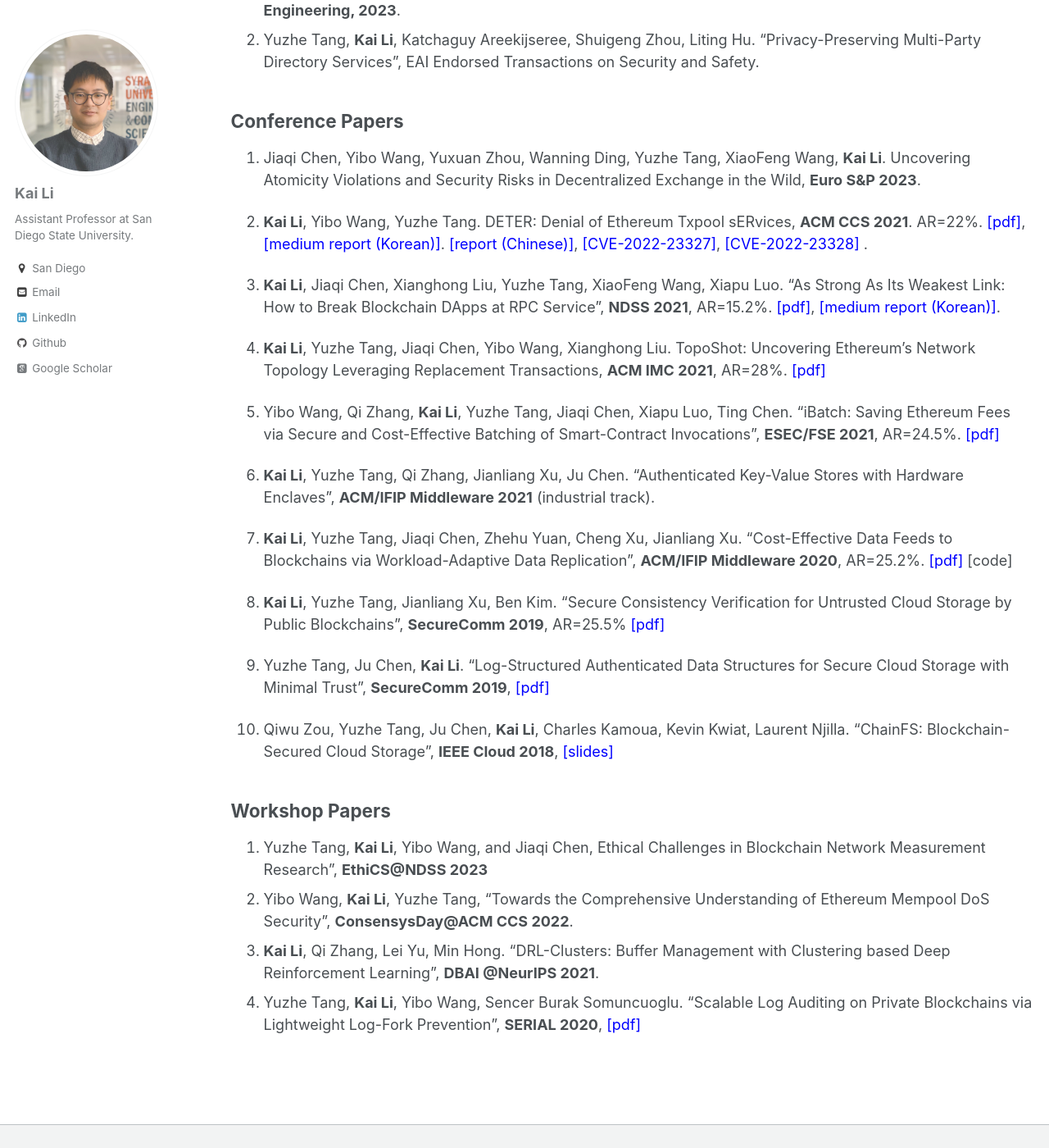
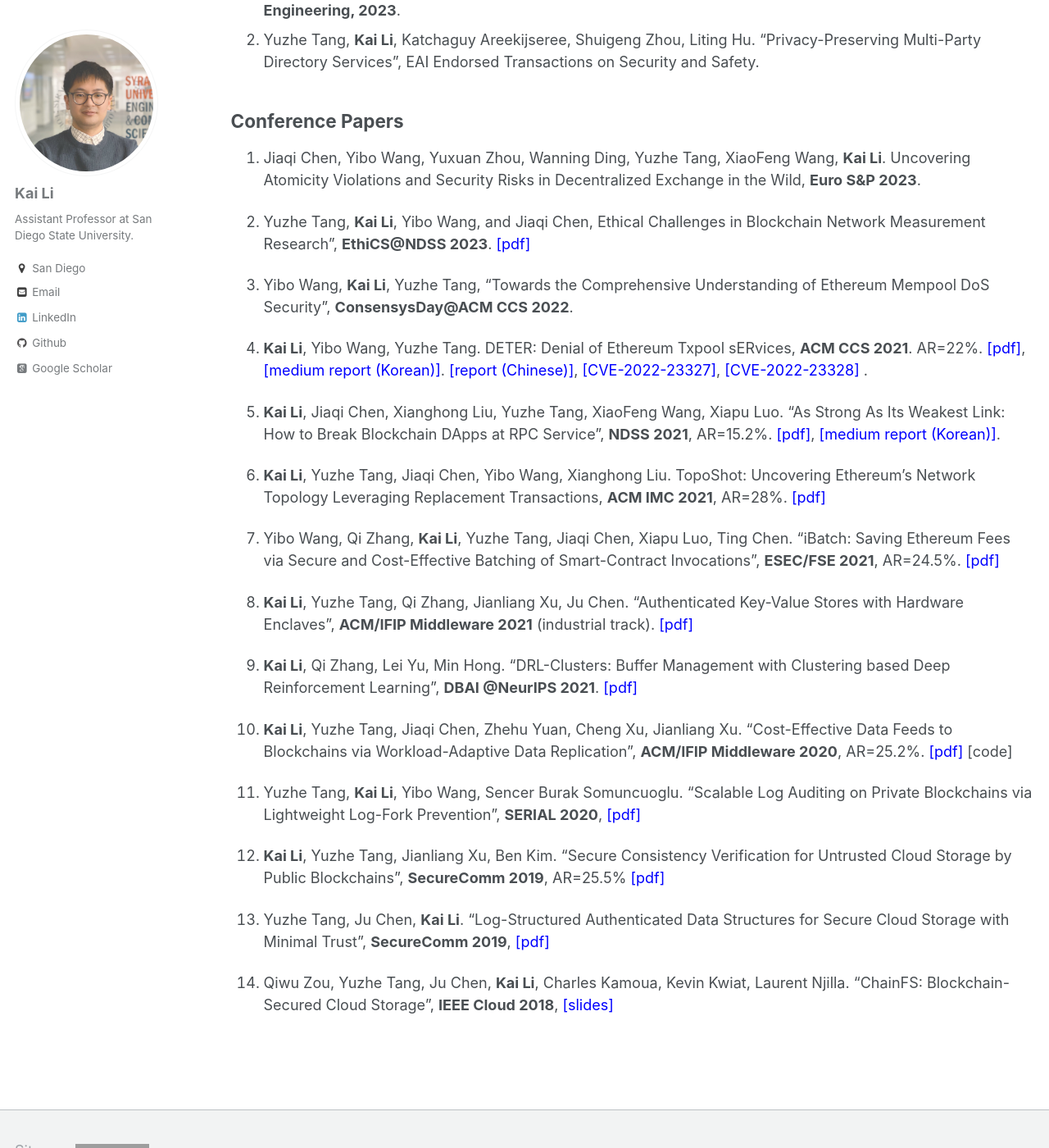
Before and after one commit to likai1993/likai1993.github.io, a Jekyll site: the page built from _pages/publications.md, in a window 1280 px wide and 1400 px high, scrolled down 291 px. Shown: the whole window at 82% size. Built offline with Jekyll 4.4.1, drawn with Linux system fonts in a browser that asks for light colours; some web fonts are replaced; part of the change alters nothing that is shown; grey boxes are pictures that could not be loaded.

Commit message:
Update publications.md

```diff
--- a/_pages/publications.md
+++ b/_pages/publications.md
@@ -16,6 +16,10 @@ Conference Papers
 ----
 1.  Jiaqi Chen, Yibo Wang, Yuxuan Zhou, Wanning Ding, Yuzhe Tang, XiaoFeng Wang, **Kai Li**. Uncovering Atomicity Violations and Security Risks in Decentralized Exchange in the Wild, **Euro S&P 2023**.
 
+1. Yuzhe Tang, **Kai Li**, Yibo Wang, and Jiaqi Chen, Ethical Challenges in Blockchain Network Measurement Research", **EthiCS@NDSS 2023**. <span style="color:blue">[[pdf]](https://www.ndss-symposium.org/wp-content/uploads/2023/02/ethics2023-235725-paper.pdf)</span>
+
+1. Yibo Wang, **Kai Li**, Yuzhe Tang, “Towards the Comprehensive Understanding of Ethereum Mempool DoS Security”, **ConsensysDay@ACM CCS 2022**.
+
 1. **Kai Li**, Yibo Wang, Yuzhe Tang. DETER: Denial of Ethereum Txpool sERvices, **ACM CCS 2021**. AR=22%. <span style="color:blue">[[pdf]](https://dl.acm.org/doi/pdf/10.1145/3460120.3485369)</span>, <span style="color:blue">[[medium report (Korean)]](https://medium.com/decipher-media/deter-%ED%8A%B8%EB%9E%9C%EC%9E%AD%EC%85%98-%ED%92%80%EC%9D%84-%EB%B9%84%EC%9B%8C%EB%82%B4%EB%8A%94-%EA%B3%B5%EA%B2%A9-4476ad5ae506)</span>. <span style="color:blue"> [[report (Chinese)]](https://paperexplained.cn/articles/article/sdetail/bf772404-411f-4adf-a139-c2e94cd5cd97/)</span>, <span style="color:blue">[[CVE-2022-23327]](https://cve.mitre.org/cgi-bin/cvename.cgi?name=CVE-2022-23327)</span>, <span style="color:blue">[[CVE-2022-23328]](https://cve.mitre.org/cgi-bin/cvename.cgi?name=CVE-2022-23328) </span>.
 
 1. **Kai Li**, Jiaqi Chen, Xianghong Liu, Yuzhe Tang, XiaoFeng Wang, Xiapu Luo. "As Strong As Its Weakest Link: How to Break Blockchain DApps at RPC Service", **NDSS 2021**, AR=15.2%. <span style="color:blue">[[pdf]](https://www.ndss-symposium.org/wp-content/uploads/ndss2021_3C-1_23108_paper.pdf)</span>, <span style="color:blue">[[medium report (Korean)]](https://medium.com/decipher-media/as-strong-as-its-weakest-link-rpc-%EC%84%9C%EB%B9%84%EC%8A%A4%EB%A5%BC-%ED%86%B5%ED%95%B4-dapp-%EC%9E%A5%EC%95%A0%EB%A5%BC-%EC%9C%A0%EB%B0%9C-23dbf561f0fa)</span>.
@@ -25,19 +29,25 @@ Conference Papers
 
 1. Yibo Wang, Qi Zhang, **Kai Li**, Yuzhe Tang, Jiaqi Chen, Xiapu Luo, Ting Chen. "iBatch: Saving Ethereum Fees via Secure and Cost-Effective Batching of Smart-Contract Invocations",  **ESEC/FSE 2021**, AR=24.5%. <span style="color:blue">[[pdf]](https://dl.acm.org/doi/pdf/10.1145/3468264.3468568)</span>
 
-1. **Kai Li**, Yuzhe Tang, Qi Zhang, Jianliang Xu, Ju Chen. "Authenticated Key-Value Stores with Hardware Enclaves", **ACM/IFIP Middleware 2021** (industrial track).
+1. **Kai Li**, Yuzhe Tang, Qi Zhang, Jianliang Xu, Ju Chen. "Authenticated Key-Value Stores with Hardware Enclaves", **ACM/IFIP Middleware 2021** (industrial track). <span style="color:blue">[[pdf]](https://dl.acm.org/doi/pdf/10.1145/3491084.3491425)</span>
 
-2. **Kai Li**, Yuzhe Tang, Jiaqi Chen, Zhehu Yuan, Cheng Xu, Jianliang Xu. "Cost-Effective Data Feeds to Blockchains via Workload-Adaptive Data Replication", **ACM/IFIP Middleware 2020**, AR=25.2%. <span style="color:blue">[[pdf]](https://arxiv.org/pdf/1911.04078.pdf)</span> [[code]](https://github.com/syracuse-fullstacksecurity/GRuB)
+1. **Kai Li**, Qi Zhang, Lei Yu, Min Hong. "DRL-Clusters: Buffer Management with Clustering based Deep Reinforcement Learning", **DBAI @NeurIPS 2021**. <span style="color:blue">[[pdf]](https://openreview.net/pdf?id=RJOWggDLNMv)</span>
 
-4. **Kai Li**, Yuzhe Tang, Jianliang Xu, Ben Kim. "Secure Consistency Verification for Untrusted Cloud Storage by Public Blockchains", **SecureComm 2019**, AR=25.5% <span style="color:blue">[[pdf]](https://arxiv.org/pdf/1904.06626.pdf)</span>
+1. **Kai Li**, Yuzhe Tang, Jiaqi Chen, Zhehu Yuan, Cheng Xu, Jianliang Xu. "Cost-Effective Data Feeds to Blockchains via Workload-Adaptive Data Replication", **ACM/IFIP Middleware 2020**, AR=25.2%. <span style="color:blue">[[pdf]](https://arxiv.org/pdf/1911.04078.pdf)</span> [[code]](https://github.com/syracuse-fullstacksecurity/GRuB)
 
-5. Yuzhe Tang, Ju Chen, **Kai Li**. "Log-Structured Authenticated Data Structures for Secure Cloud Storage with Minimal Trust", **SecureComm 2019**, <span style="color:blue">[[pdf]](https://eprint.iacr.org/2016/1063.pdf)</span>
+1. Yuzhe Tang, **Kai Li**, Yibo Wang, Sencer Burak Somuncuoglu. "Scalable Log Auditing on Private Blockchains via Lightweight Log-Fork Prevention", **SERIAL 2020**, <span style="color:blue">[[pdf]](https://dl.acm.org/doi/pdf/10.1145/3429884.3430032)</span>
 
-6. Qiwu Zou, Yuzhe Tang, Ju Chen, **Kai Li**, Charles Kamoua, Kevin Kwiat, Laurent Njilla. "ChainFS: Blockchain-Secured Cloud Storage", **IEEE Cloud 2018**, <span style="color:blue"> [[slides]](https://docs.google.com/presentation/d/1uDqvJjPWF6YIo8bb-vfAgCU7SCaoRTLHdrEegTEeyd0/edit#slide=id.g3d35a20df5_0_0)</span>
+1. **Kai Li**, Yuzhe Tang, Jianliang Xu, Ben Kim. "Secure Consistency Verification for Untrusted Cloud Storage by Public Blockchains", **SecureComm 2019**, AR=25.5% <span style="color:blue">[[pdf]](https://arxiv.org/pdf/1904.06626.pdf)</span>
 
+1. Yuzhe Tang, Ju Chen, **Kai Li**. "Log-Structured Authenticated Data Structures for Secure Cloud Storage with Minimal Trust", **SecureComm 2019**, <span style="color:blue">[[pdf]](https://eprint.iacr.org/2016/1063.pdf)</span>
+
+1. Qiwu Zou, Yuzhe Tang, Ju Chen, **Kai Li**, Charles Kamoua, Kevin Kwiat, Laurent Njilla. "ChainFS: Blockchain-Secured Cloud Storage", **IEEE Cloud 2018**, <span style="color:blue"> [[slides]](https://docs.google.com/presentation/d/1uDqvJjPWF6YIo8bb-vfAgCU7SCaoRTLHdrEegTEeyd0/edit#slide=id.g3d35a20df5_0_0)</span>
+
+<!--
 Workshop Papers
 ----
 1. Yuzhe Tang, **Kai Li**, Yibo Wang, and Jiaqi Chen, Ethical Challenges in Blockchain Network Measurement Research", **EthiCS@NDSS 2023**
 1. Yibo Wang, **Kai Li**, Yuzhe Tang, “Towards the Comprehensive Understanding of Ethereum Mempool DoS Security”, **ConsensysDay@ACM CCS 2022**.
 1. **Kai Li**, Qi Zhang, Lei Yu, Min Hong. "DRL-Clusters: Buffer Management with Clustering based Deep Reinforcement Learning", **DBAI @NeurIPS 2021**.
-1. Yuzhe Tang, **Kai Li**, Yibo Wang, Sencer Burak Somuncuoglu. "Scalable Log Auditing on Private Blockchains via Lightweight Log-Fork Prevention", **SERIAL 2020**, <span style="color:blue">[[pdf]](https://dl.acm.org/doi/pdf/10.1145/3429884.3430032)</span>
+
+-->
```
